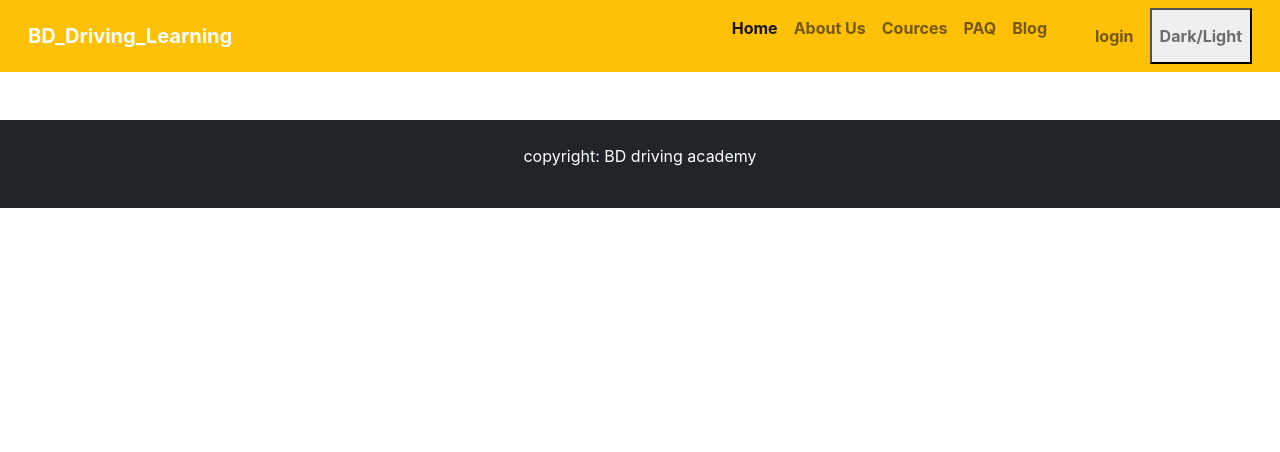
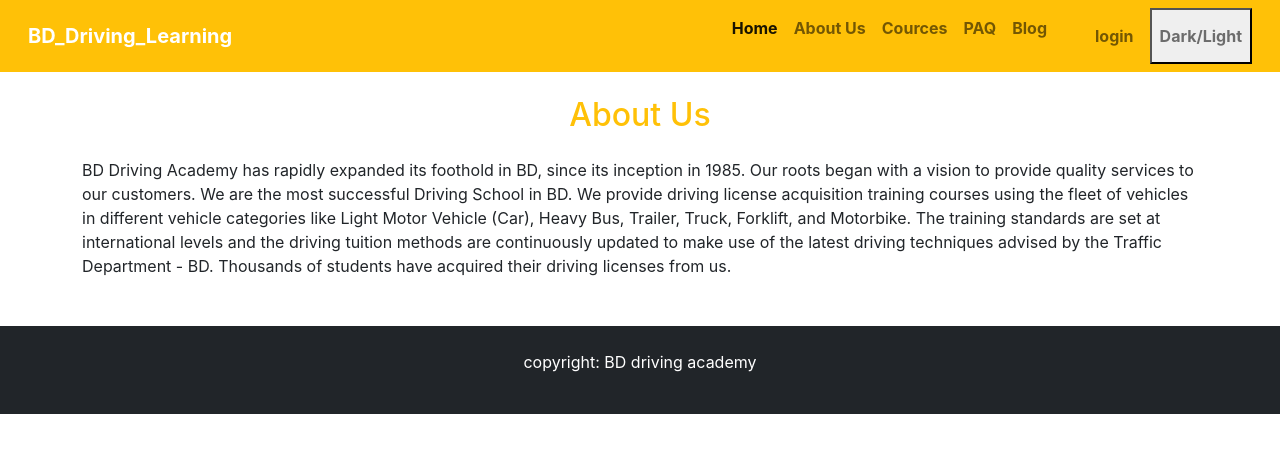
Before and after one commit to mahadi215/bd-driving-academy-client-side, a React (Create React App) app: page /about in a window 1280 px wide. Shown: the top 452 px of the page. Built offline with nearby package versions, Linux system fonts and the light colour scheme; no server answers.

Commit message:
add final

```diff
--- a/src/components/footer/Footer.js
+++ b/src/components/footer/Footer.js
@@ -3,8 +3,8 @@ import React from 'react';
 
 const Footer = () => {
     return (
-        <footer>
-            <div className='container-fluid mt-5 p-4 bg-dark text-white '>
+        <footer className=''>
+            <div className='container-fluid mt-5 p-4 bg-dark text-white'>
                 <p className='text-center'>copyright: BD driving academy</p>
             </div>
         </footer>
--- /dev/null
+++ b/src/components/pages/FourO4/FourOFour.js
@@ -0,0 +1,11 @@
+import React from 'react';
+
+const FourOFour = () => {
+    return (
+        <div className='d-flex justify-content-center align-items-center h-100 w-100 p-5 '>
+            <h1 className='m-5'>op's page not found</h1>
+        </div>
+    );
+};
+
+export default FourOFour;
--- a/src/components/pages/about/About.js
+++ b/src/components/pages/about/About.js
@@ -2,8 +2,15 @@ import React from 'react';
 
 const About = () => {
     return (
-        <div>
+        <div className='container'>
+            <h2 className='text-center text-warning m-4'>About Us</h2>
+            <p>BD Driving Academy has rapidly expanded its foothold in BD, since its inception in 1985. Our roots began with a vision to provide quality services to our customers.
 
+                We are the most successful Driving School in BD. We provide driving license acquisition training courses using the fleet of vehicles in different vehicle categories like Light Motor Vehicle (Car), Heavy Bus, Trailer, Truck, Forklift, and Motorbike.
+
+                The training standards are set at international levels and the driving tuition methods are continuously updated to make use of the latest driving techniques advised by the Traffic Department - BD. Thousands of students have acquired their driving licenses from us.
+
+            </p>
         </div>
     );
 };
--- a/src/components/routers/Routers.js
+++ b/src/components/routers/Routers.js
@@ -10,6 +10,7 @@ import Register from "../login/register/Register";
 import CourseDetails from "../courseDetails/CourseDetails";
 import PrivateRout from "../PrivateRoute/PrivateRout";
 import Booking from "../booking/Booking";
+import FourOFour from "../pages/FourO4/FourOFour";
 
 
 
@@ -58,6 +59,10 @@ export const routus = createBrowserRouter([
                 path: '/booking/:id',
                 element: <Booking></Booking>,
                 loader: ({params}) => fetch(`https://educational-app-server.vercel.app/s-cources/${params.id}`)
+            },
+            {
+                path:'*',
+                element:<FourOFour></FourOFour>
             }
         ]
     }
```
Also changed, not shown: firebase.json (added), 1 other file (tests, documents, lock files or other folders).
